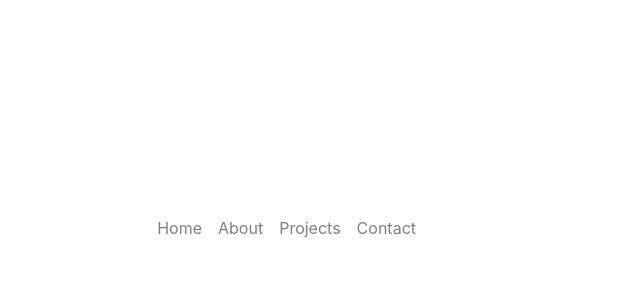
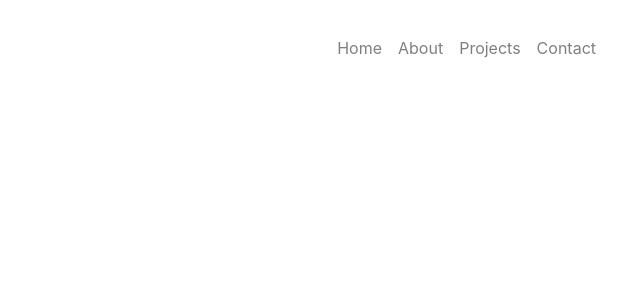
Before and after one commit to javieratorresm/cv-online, a Nuxt app: page / in a window 1280 px wide. Shown: the top 300 px of the page, without its empty margins (640-1280 px from the left). Built offline with nearby package versions, Linux system fonts and the light colour scheme.

Commit message:
sass fix

```diff
--- a/assets/css/global.scss
+++ b/assets/css/global.scss
@@ -1,5 +1,5 @@
 .inicio{
-  margin: 100px;
+  margin: 10px;
   background-color: white;
-  padding: 100px;
+  padding: 10px;
 }
--- a/nuxt.config.js
+++ b/nuxt.config.js
@@ -23,9 +23,11 @@ export default {
   ** Global CSS
   */
   css: [
-    '@/assets/css/index.scss'
- ],
-
+    // CSS file in the project
+ '@/assets/css/main.css',
+ // SCSS file in the project
+ '@/assets/css/main.scss'
+  ],
   /*
   ** Plugins to load before mounting the App
   */
--- a/package.json
+++ b/package.json
@@ -16,5 +16,8 @@
     "nuxt": "^2.0.0",
     "vue-quick-menu": "^1.0.7"
   },
-  "devDependencies": {}
+  "devDependencies": {
+    "node-sass": "^4.13.1",
+    "sass-loader": "^8.0.2"
+  }
 }
```
Also changed, not shown: assets/css/index.css (deleted), assets/css/main.css (added), assets/css/main.scss (renamed from assets/css/index.scss), 1 other file (tests, documents, lock files or other folders).
